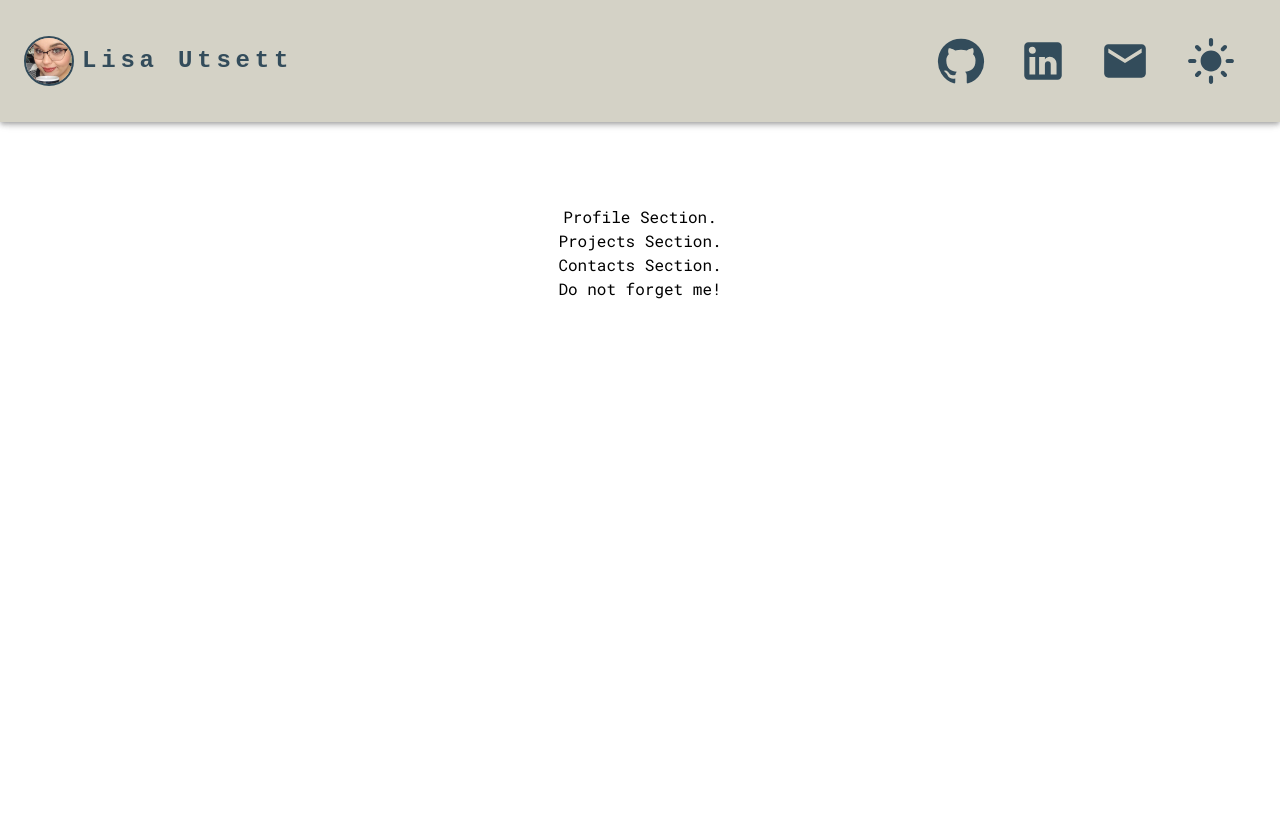
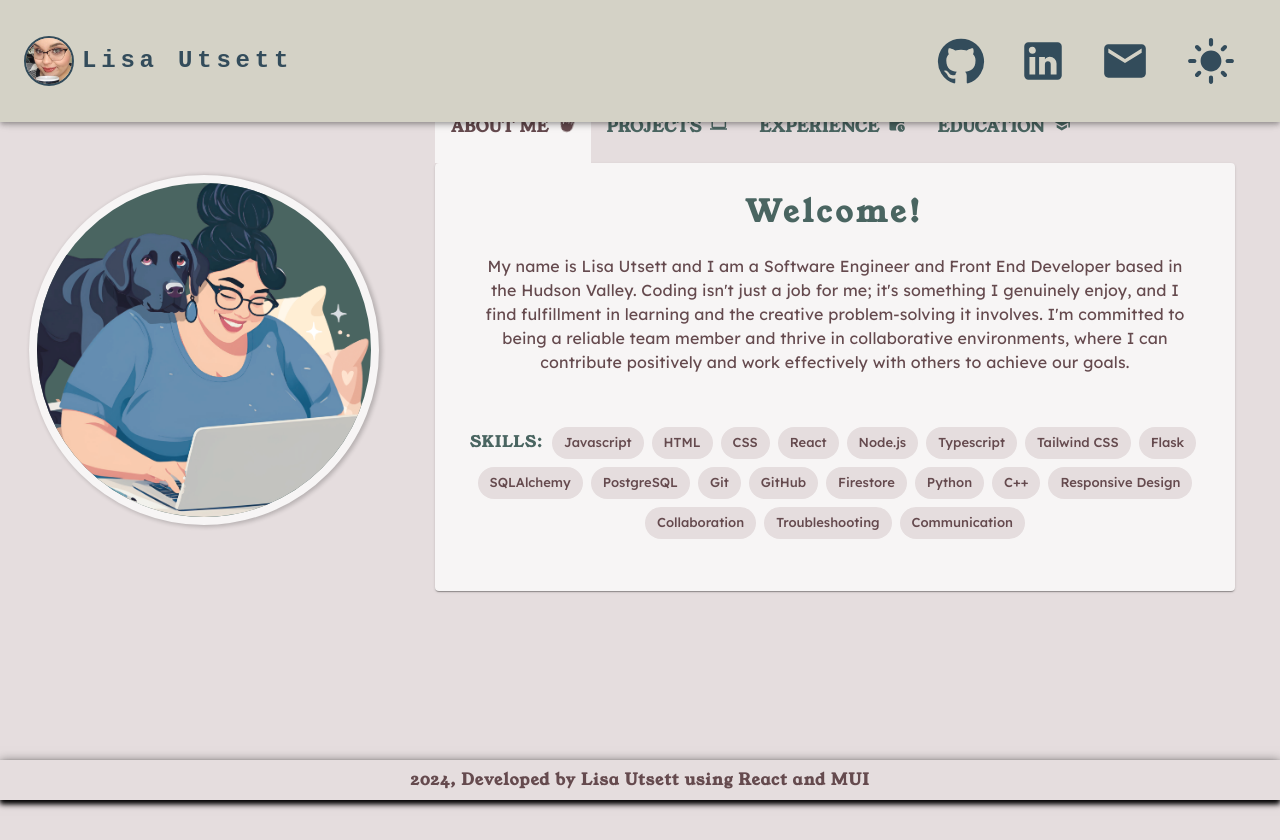
Before and after one commit to lisabethu88/lisabethu88.github.io, a React (Create React App) app: page / in a window 1280 px wide. After the commit the page ends 800 px from the top, so only its background shows below. Built offline with nearby package versions, Linux system fonts and the light colour scheme.

Commit message:
Import Header, Main, and Footer components in App.tsx and handle darkMode state

```diff
--- a/src/App.tsx
+++ b/src/App.tsx
@@ -1,18 +1,33 @@
-import logo from "./logo.svg";
 import "./App.css";
 import Header from "./components/Header.tsx";
-import React from "react";
+import React, { useEffect, useState } from "react";
+import Main from "./components/Main.tsx";
+import Footer from "./components/Footer.tsx";
+import { darkBlue, lightMauve, medMauve } from "./constants.ts";
 
 function App() {
+  const [darkMode, setDarkMode] = useState(false);
+  const handleSetMode = () => {
+    setDarkMode(!darkMode);
+  };
+
+  const changeBackgroundColor = () => {
+    if (darkMode) {
+      document.body.style.backgroundColor = darkBlue;
+    } else {
+      document.body.style.backgroundColor = medMauve;
+    }
+  };
+
+  useEffect(() => {
+    changeBackgroundColor();
+  }, [darkMode]);
+
   return (
     <div className="App">
-      <Header />
-      <main className="pt-[165px] mt-10">
-        <section> Profile Section. </section>
-        <section> Projects Section. </section>
-        <section> Contacts Section. </section>
-      </main>
-      <footer> Do not forget me! </footer>
+      <Header handleSetMode={handleSetMode} darkMode={darkMode} />
+      <Main darkMode={darkMode} />
+      <Footer darkMode={darkMode} />
     </div>
   );
 }
```
